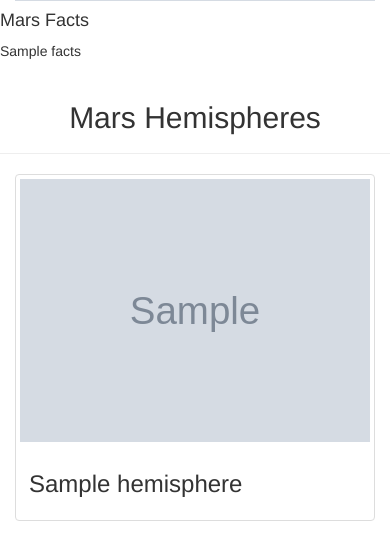
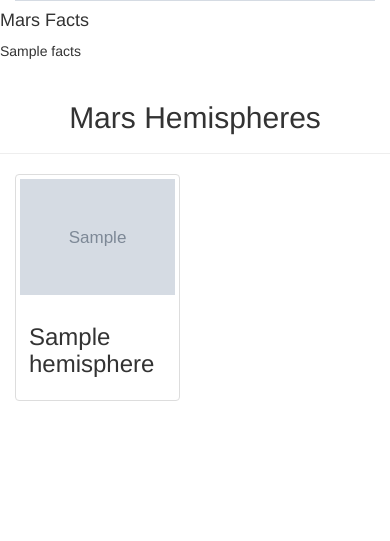
Before and after one commit to Wall-E28/mission_to_mars, a Flask app: page / in a window 390 px wide. Shown: the part 670-1211 px from the top of the page. After the commit the page ends 1071 px from the top, so only its background shows below. Run offline with Flask 2, Linux system fonts and the light colour scheme; grey boxes marked "Sample" are stand-in pictures; a database or web service that is not in the repository returns one stand-in record (values such as "Sample title"); some libraries are stand-ins or nearby versions.

Commit message:
"Updating index file"

```diff
--- a/templates/index.html
+++ b/templates/index.html
@@ -10,7 +10,7 @@
       href="https://maxcdn.bootstrapcdn.com/bootstrap/3.3.7/css/bootstrap.min.css"
     />
   </head>
-  <body>
+  <body background-color: blue>
     <div class="container">
       <!-- Add Jumbotron to Header -->
       <div class="jumbotron text-center">
@@ -55,7 +55,7 @@
         </div>
 
         {% for hemisphere in mars.hemispheres %}
-        <div class="col-md-6">
+        <div class="col-xs-6 ">
           <div class="thumbnail">
             <img src="{{hemisphere.img_url | default('static/images/error.png', true)}}" alt="...">
             <div class="caption">
```
